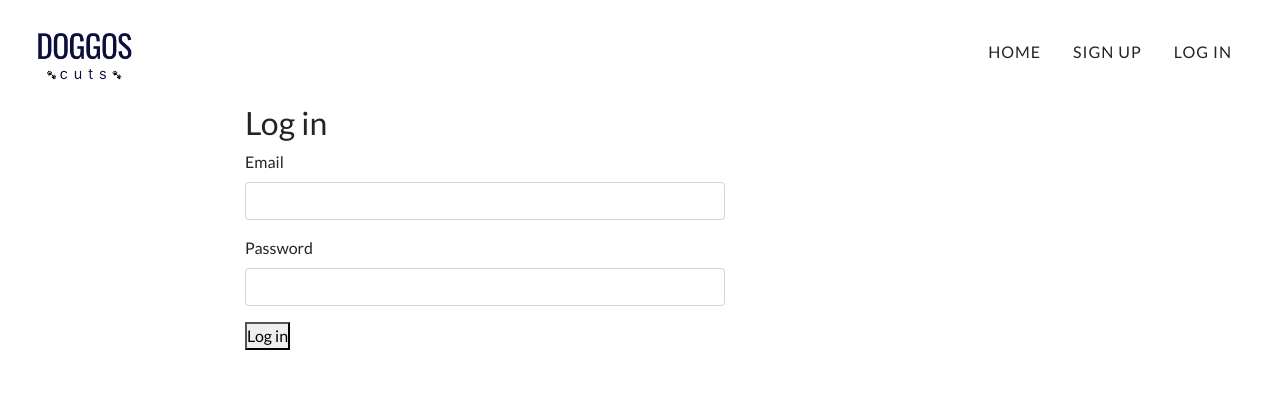
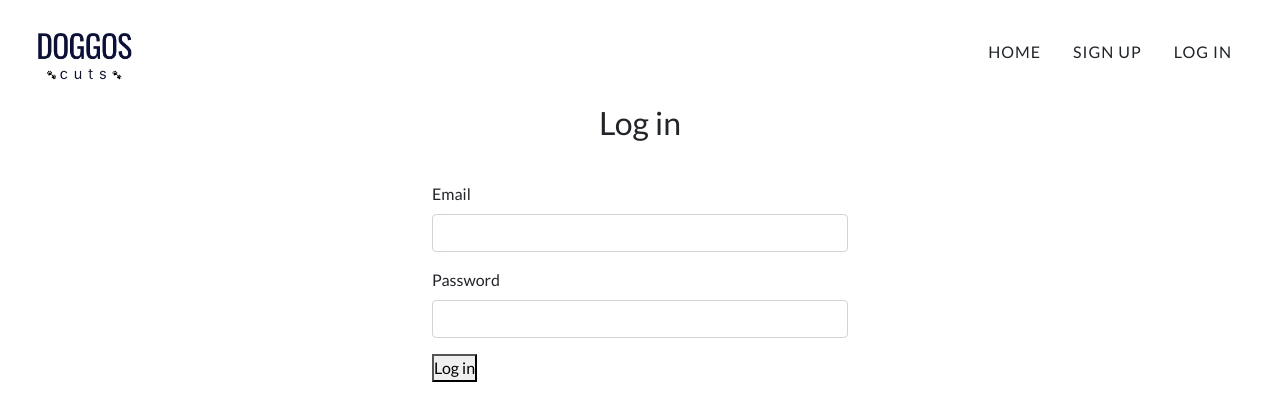
Before and after one commit to Hanna2m/salon_frontend, a React (Create React App) app: page /login in a window 1280 px wide. Shown: the top 420 px of the page. Built offline with nearby package versions, Linux system fonts and the light colour scheme.

Commit message:
Login page style

```diff
--- /dev/null
+++ b/src/components/styles/_login.css
@@ -0,0 +1,12 @@
+input {
+  max-width: 100%;
+}
+
+.content {
+  align-items: center;
+}
+
+.form-wrapper {
+  width: 100%;
+  padding: 2rem;
+}
--- a/src/pages/Login.jsx
+++ b/src/pages/Login.jsx
@@ -6,6 +6,8 @@ import { yupResolver } from "@hookform/resolvers/yup";
 import * as Yup from "yup";
 import useAuth from "../hooks/useAuth";
 import Header from "../components/Header";
+
+import "../components/styles/_login.css";
 
 function Login() {
   const { setAuth } = useAuth();
@@ -65,12 +67,12 @@ function Login() {
   };
 
   return (
-    <div>
+    <section className="login">
       <Header />
       <div className="content">
         <h2>Log in</h2>
         <div className="register-form" style={{ width: "480px" }}>
-          <form onSubmit={handleSubmit(onSubmit)}>
+          <form className="form-wrapper" onSubmit={handleSubmit(onSubmit)}>
             <div className="form-group">
               <label htmlFor="email">Email</label>
               <input
@@ -97,7 +99,7 @@ function Login() {
           </form>
         </div>
       </div>
-    </div>
+    </section>
   );
 }
 
```
